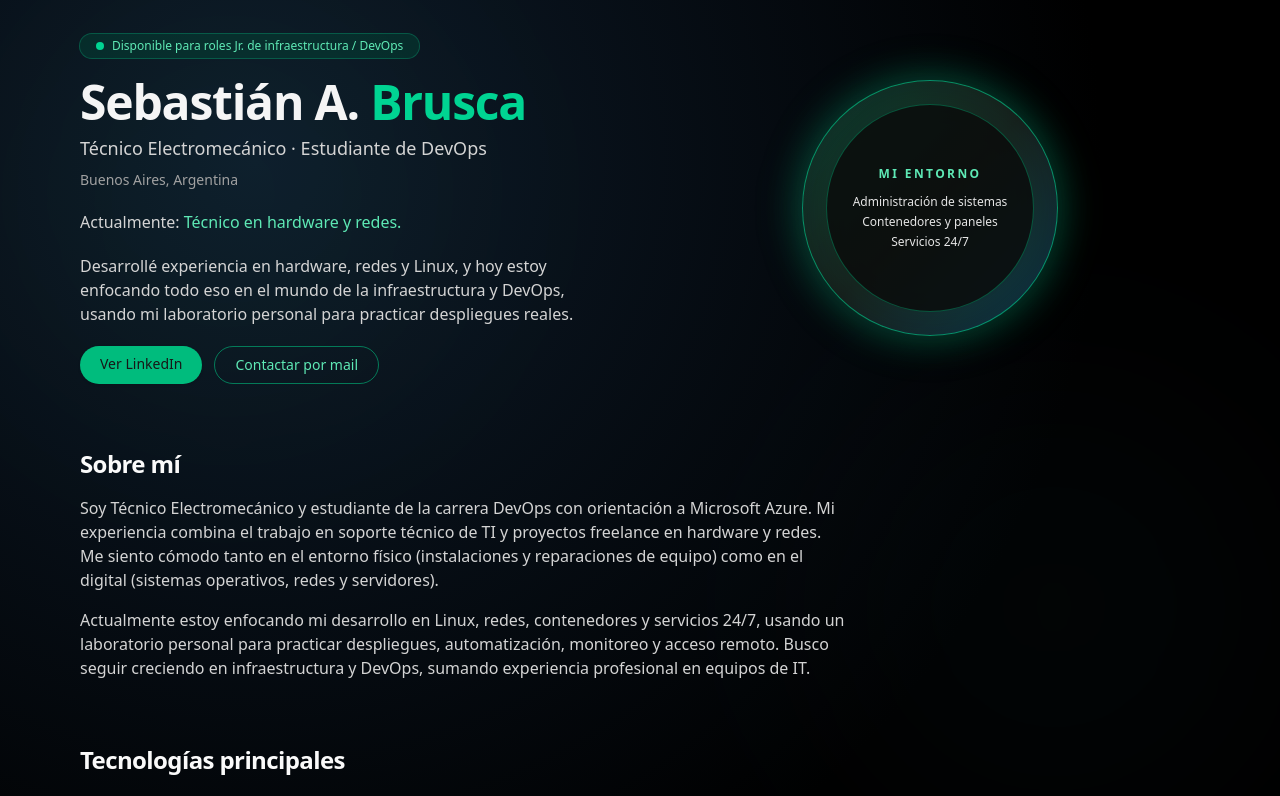
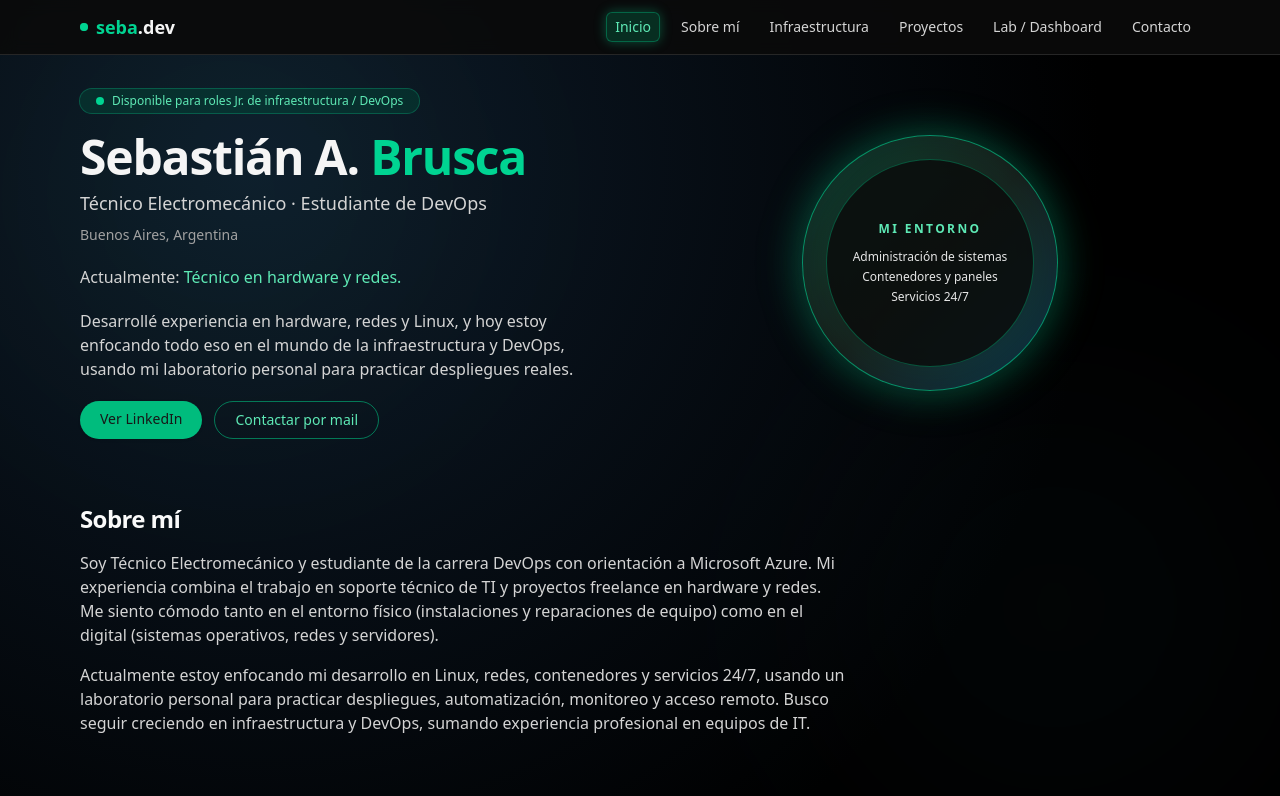
Before and after one commit to SebastianBrusca/seba-portfolio, a Next.js app: page / in a window 1280 px wide. Shown: the top 796 px of the page. Built offline with nearby package versions, Linux system fonts and the light colour scheme.

Commit message:
Restore navbar in shared Layout (client-safe)

```diff
--- a/src/components/Layout.tsx
+++ b/src/components/Layout.tsx
@@ -1,14 +1,12 @@
 "use client";
 
 import type { ReactNode } from "react";
+import Navbar from "@/components/Navbar";
 
-export default function Layout({
-  children,
-}: {
-  children: ReactNode;
-}) {
+export default function Layout({ children }: { children: ReactNode }) {
   return (
     <div className="min-h-screen text-neutral-100 relative z-10">
+      <Navbar />
       <main className="mx-auto flex max-w-6xl flex-col gap-8 px-4 py-8">
         {children}
       </main>
```
